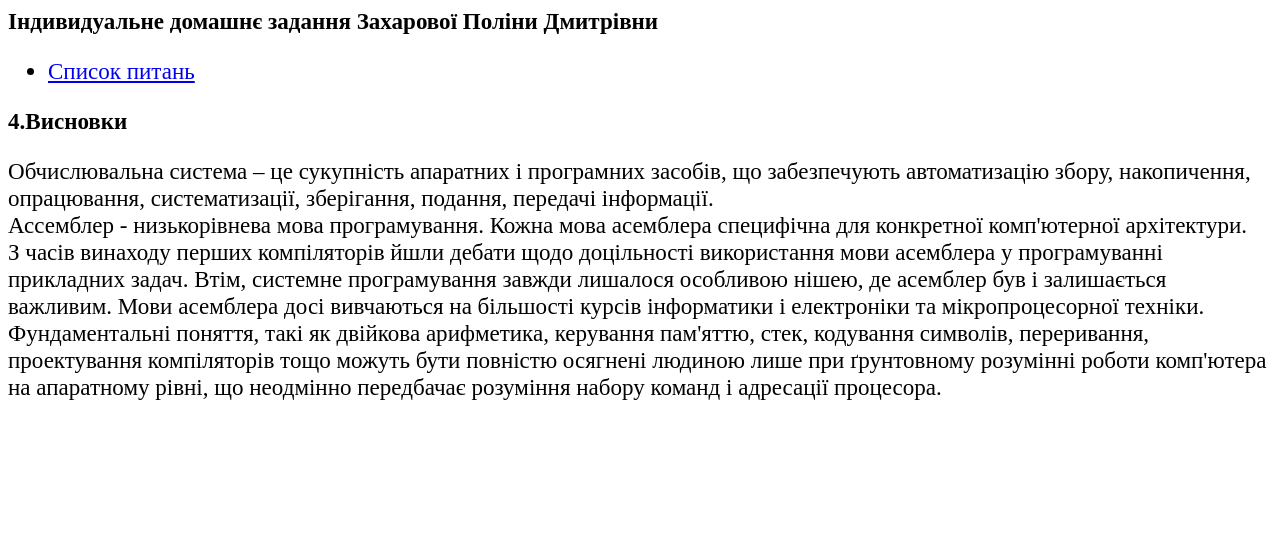
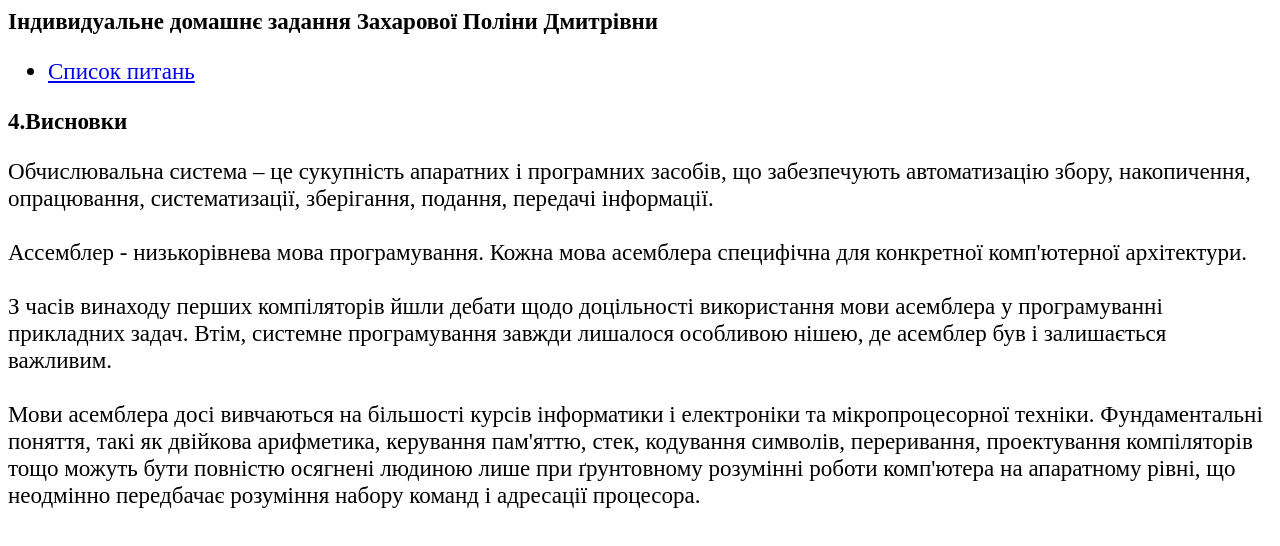
Before and after one commit to grab-the-cat/idz, a plain HTML site: page 4.html in a window 1280 px wide. Drawn offline with Linux system fonts and the light colour scheme.

Commit message:
Update 4.html

```diff
--- a/4.html
+++ b/4.html
@@ -5,9 +5,9 @@
 <ul><li><p><a href="index.html">Список питань</a></p></li></ul>
 <b>4.Висновки</b><br>
 <p>
-  Обчислювальна система – це сукупність апаратних і програмних засобів, що забезпечують автоматизацію збору, накопичення, опрацювання, систематизації, зберігання, подання, передачі інформації.<br>
-  Ассемблер - низькорівнева мова програмування. Кожна мова асемблера специфічна для конкретної комп'ютерної архітектури.<br>
-  З часів винаходу перших компіляторів йшли дебати щодо доцільності використання мови асемблера у програмуванні прикладних задач. Втім, системне програмування завжди лишалося особливою нішею, де асемблер був і залишається важливим.
+  Обчислювальна система – це сукупність апаратних і програмних засобів, що забезпечують автоматизацію збору, накопичення, опрацювання, систематизації, зберігання, подання, передачі інформації.<br><br>
+  Ассемблер - низькорівнева мова програмування. Кожна мова асемблера специфічна для конкретної комп'ютерної архітектури.<br><br>
+  З часів винаходу перших компіляторів йшли дебати щодо доцільності використання мови асемблера у програмуванні прикладних задач. Втім, системне програмування завжди лишалося особливою нішею, де асемблер був і залишається важливим.<br><br>
 Мови асемблера досі вивчаються на більшості курсів інформатики і електроніки та мікропроцесорної техніки. Фундаментальні поняття, такі як двійкова арифметика, керування пам'яттю, стек, кодування символів, переривання, проектування компіляторів тощо можуть бути повністю осягнені людиною лише при ґрунтовному розумінні роботи комп'ютера на апаратному рівні, що неодмінно передбачає розуміння набору команд і адресації процесора.
 </p>
   </big>
```
